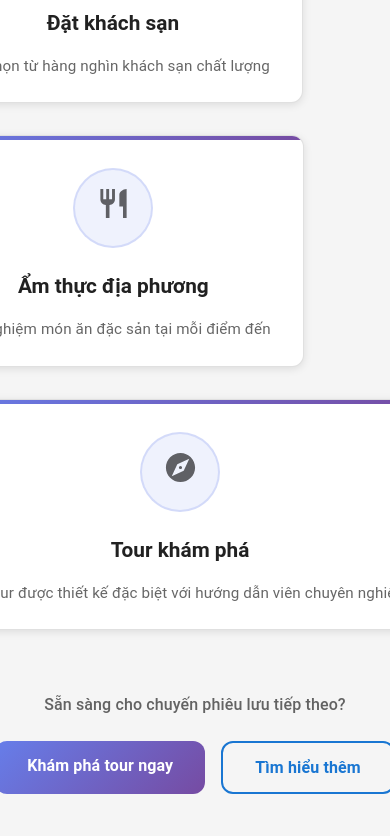
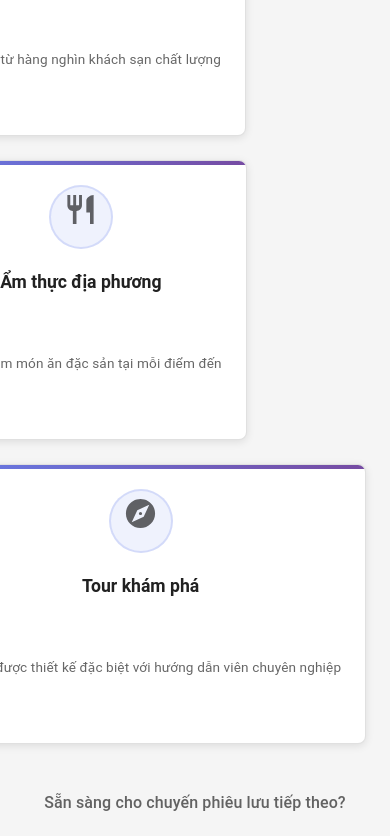
Before and after one commit to dnloster/baongoc_travel, a React (Create React App) app: page /#/ in a window 390 px wide. Shown: the part 3560-4396 px from the top of the page. Built offline with nearby package versions, Linux system fonts and the light colour scheme.

Commit message:
update responsive

```diff
--- a/package.json
+++ b/package.json
@@ -2,7 +2,7 @@
   "name": "baongoc_travel",
   "version": "0.1.0",
   "private": true,
-  "homepage": "https://dnloster.github.io/baongoc_travel",
+  "homepage": "https://baongoctravel.vn",
   "dependencies": {
     "@emotion/react": "^11.14.0",
     "@emotion/styled": "^11.14.1",
--- a/src/pages/Home.jsx
+++ b/src/pages/Home.jsx
@@ -61,10 +61,13 @@ const Home = () => {
             <FeaturedDestinations />
 
             {/* Services Section */}
-            <Box sx={{ py: 10, backgroundColor: "background.default" }}>
-                <Container maxWidth="lg">
+            <Box sx={{ py: { xs: 6, md: 10 }, backgroundColor: "background.default" }}>
+                <Container
+                    maxWidth="lg"
+                    sx={{ px: { xs: 1, sm: 2, md: 3 } }}
+                >
                     {/* Header */}
-                    <Box textAlign="center" sx={{ mb: 8 }}>
+                    <Box textAlign="center" sx={{ mb: { xs: 6, md: 8 } }}>
                         <Typography
                             variant="h3"
                             component="h2"
@@ -76,14 +79,14 @@ const Home = () => {
                                 WebkitBackgroundClip: "text",
                                 WebkitTextFillColor: "transparent",
                                 mb: 2,
-                                fontSize: { xs: "2rem", md: "3rem" },
+                                fontSize: { xs: "1.8rem", sm: "2.2rem", md: "3rem" },
                             }}
                         >
                             Dịch vụ của chúng tôi
                         </Typography>
                         <Box
                             sx={{
-                                width: 80,
+                                width: { xs: 60, md: 80 },
                                 height: 4,
                                 backgroundColor: "primary.main",
                                 mx: "auto",
@@ -98,7 +101,8 @@ const Home = () => {
                                 maxWidth: 600,
                                 mx: "auto",
                                 lineHeight: 1.8,
-                                fontSize: "1.1rem",
+                                fontSize: { xs: "0.95rem", md: "1.1rem" },
+                                px: { xs: 2, sm: 0 },
                             }}
                         >
                             Chúng tôi cung cấp đầy đủ các dịch vụ du lịch chất
@@ -107,28 +111,36 @@ const Home = () => {
                     </Box>
 
                     {/* Services Grid */}
-                    <Grid container spacing={4}>
+                    <Grid container spacing={{ xs: 3, sm: 4 }} sx={{ alignItems: "stretch" }}>
                         {services.map((service, index) => (
-                            <Grid item xs={12} sm={6} md={3} key={index}>
+                            <Grid item xs={12} sm={6} md={3} key={index} sx={{ display: "flex" }}>
                                 <Card
                                     sx={{
                                         height: "100%",
+                                        width: "100%",
+                                        display: "flex",
+                                        flexDirection: "column",
                                         textAlign: "center",
-                                        borderRadius: 3,
+                                        borderRadius: { xs: 2, md: 3 },
                                         border: "1px solid",
                                         borderColor: "divider",
                                         transition:
                                             "all 0.3s cubic-bezier(0.4, 0, 0.2, 1)",
                                         position: "relative",
                                         overflow: "hidden",
+                                        minHeight: { xs: "280px", sm: "320px", md: "350px" },
                                         "&:hover": {
-                                            transform: "translateY(-8px)",
-                                            boxShadow:
-                                                "0 20px 40px rgba(102, 126, 234, 0.15)",
+                                            transform: { xs: "translateY(-4px)", md: "translateY(-8px)" },
+                                            boxShadow: {
+                                                xs: "0 8px 25px rgba(102, 126, 234, 0.1)",
+                                                md: "0 20px 40px rgba(102, 126, 234, 0.15)"
+                                            },
                                             borderColor: "primary.main",
                                             "& .service-icon": {
-                                                transform:
-                                                    "scale(1.1) rotate(5deg)",
+                                                transform: {
+                                                    xs: "scale(1.05)",
+                                                    md: "scale(1.1) rotate(5deg)"
+                                                },
                                                 color: "primary.main",
                                             },
                                             "& .service-bg": {
@@ -144,7 +156,7 @@ const Home = () => {
                                             height: 4,
                                             background:
                                                 "linear-gradient(135deg, #667eea 0%, #764ba2 100%)",
-                                            borderRadius: "12px 12px 0 0",
+                                            borderRadius: { xs: "8px 8px 0 0", md: "12px 12px 0 0" },
                                         },
                                     }}
                                 >
@@ -167,25 +179,32 @@ const Home = () => {
 
                                     <CardContent
                                         sx={{
-                                            p: 4,
+                                            p: { xs: 3, md: 4 },
                                             position: "relative",
                                             zIndex: 1,
+                                            display: "flex",
+                                            flexDirection: "column",
+                                            justifyContent: "center",
+                                            alignItems: "center",
+                                            flex: 1,
+                                            height: "100%",
                                         }}
                                     >
                                         {/* Icon container */}
                                         <Box
                                             sx={{
-                                                mb: 3,
+                                                mb: { xs: 2, md: 3 },
                                                 display: "flex",
                                                 justifyContent: "center",
                                                 alignItems: "center",
-                                                width: 80,
-                                                height: 80,
+                                                width: { xs: 64, md: 80 },
+                                                height: { xs: 64, md: 80 },
                                                 mx: "auto",
                                                 borderRadius: "50%",
                                                 backgroundColor:
                                                     "rgba(102, 126, 234, 0.1)",
                                                 border: "2px solid rgba(102, 126, 234, 0.2)",
+                                                flexShrink: 0,
                                             }}
                                         >
                                             <Box
@@ -194,7 +213,7 @@ const Home = () => {
                                                     color: "text.secondary",
                                                     transition:
                                                         "all 0.3s cubic-bezier(0.4, 0, 0.2, 1)",
-                                                    fontSize: "2.5rem",
+                                                    fontSize: { xs: "2rem", md: "2.5rem" },
                                                 }}
                                             >
                                                 {service.icon}
@@ -206,9 +225,15 @@ const Home = () => {
                                             component="h3"
                                             sx={{
                                                 fontWeight: "bold",
-                                                mb: 2,
+                                                mb: { xs: 1.5, md: 2 },
                                                 color: "text.primary",
-                                                fontSize: "1.3rem",
+                                                fontSize: { xs: "1.1rem", md: "1.3rem" },
+                                                textAlign: "center",
+                                                minHeight: { xs: "2.2rem", md: "2.6rem" },
+                                                display: "flex",
+                                                alignItems: "center",
+                                                justifyContent: "center",
+                                                flexShrink: 0,
                                             }}
                                         >
                                             {service.title}
@@ -219,7 +244,12 @@ const Home = () => {
                                             color="text.secondary"
                                             sx={{
                                                 lineHeight: 1.6,
-                                                fontSize: "0.95rem",
+                                                fontSize: { xs: "0.85rem", md: "0.95rem" },
+                                                textAlign: "center",
+                                                flex: 1,
+                                                display: "flex",
+                                                alignItems: "center",
+                                                justifyContent: "center",
                                             }}
                                         >
                                             {service.description}
@@ -231,19 +261,25 @@ const Home = () => {
                     </Grid>
 
                     {/* Call to Action */}
-                    <Box textAlign="center" sx={{ mt: 8 }}>
+                    <Box textAlign="center" sx={{ mt: { xs: 6, md: 8 } }}>
                         <Typography
                             variant="h6"
-                            sx={{ mb: 3, color: "text.secondary" }}
+                            sx={{
+                                mb: 3,
+                                color: "text.secondary",
+                                fontSize: { xs: "1rem", md: "1.25rem" },
+                                px: { xs: 2, sm: 0 }
+                            }}
                         >
                             Sẵn sàng cho chuyến phiêu lưu tiếp theo?
                         </Typography>
                         <Box
                             sx={{
                                 display: "flex",
-                                gap: 2,
+                                gap: { xs: 1.5, md: 2 },
                                 justifyContent: "center",
                                 flexWrap: "wrap",
+                                px: { xs: 2, sm: 0 },
                             }}
                         >
                             <Typography
@@ -252,14 +288,14 @@ const Home = () => {
                                 href="/tours"
                                 sx={{
                                     textDecoration: "none",
-                                    px: 4,
-                                    py: 1.5,
+                                    px: { xs: 3, md: 4 },
+                                    py: { xs: 1.2, md: 1.5 },
                                     borderRadius: 3,
                                     background:
                                         "linear-gradient(135deg, #667eea 0%, #764ba2 100%)",
                                     color: "white",
                                     fontWeight: "bold",
-                                    fontSize: "1rem",
+                                    fontSize: { xs: "0.9rem", md: "1rem" },
                                     textTransform: "none",
                                     transition:
                                         "all 0.3s cubic-bezier(0.4, 0, 0.2, 1)",
@@ -281,14 +317,14 @@ const Home = () => {
                                 href="/about"
                                 sx={{
                                     textDecoration: "none",
-                                    px: 4,
-                                    py: 1.5,
+                                    px: { xs: 3, md: 4 },
+                                    py: { xs: 1.2, md: 1.5 },
                                     borderRadius: 3,
                                     border: "2px solid",
                                     borderColor: "primary.main",
                                     color: "primary.main",
                                     fontWeight: "bold",
-                                    fontSize: "1rem",
+                                    fontSize: { xs: "0.9rem", md: "1rem" },
                                     textTransform: "none",
                                     transition:
                                         "all 0.3s cubic-bezier(0.4, 0, 0.2, 1)",
```
